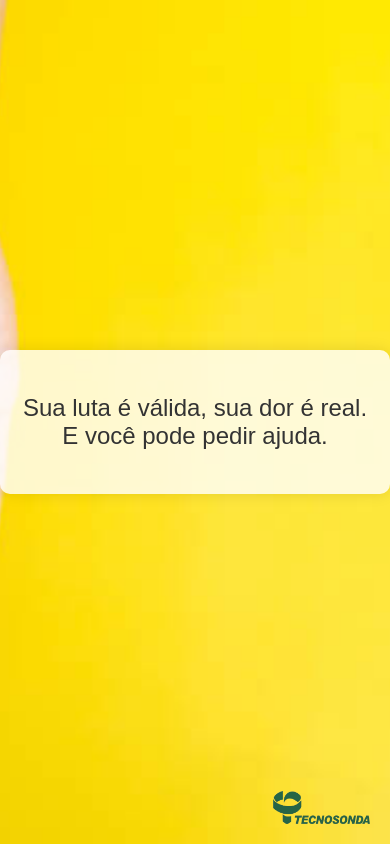
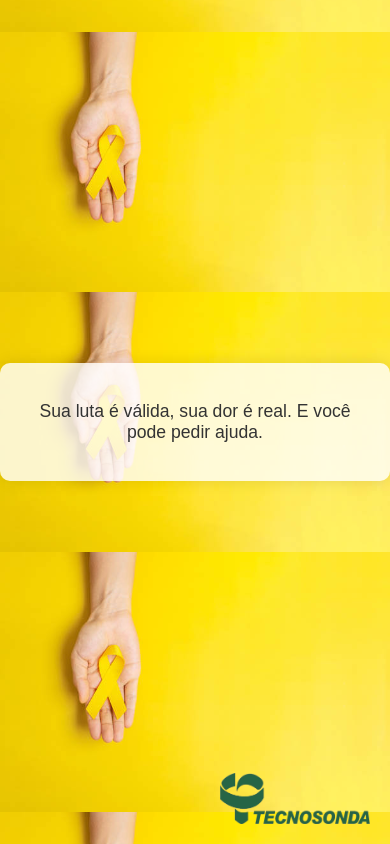
Before and after one commit to Victor-Tec-Seg/mensagens-setembroamarelo, a plain HTML site: page index.html in a window 390 px wide. Drawn offline with Linux system fonts and the light colour scheme.

Commit message:
Update index.html

```diff
--- a/index.html
+++ b/index.html
@@ -13,27 +13,42 @@
             height: 100vh;
             margin: 0;
             background-image: url('https://raw.githubusercontent.com/Victor-Tec-Seg/mensagens-setembroamarelo/main/imagens/plano%20de%20fundo%20-%20setembro%20amarelo.jpg');
-            background-size: cover;
+            background-size: cover; /* Ajusta a imagem de fundo para cobrir toda a tela */
             background-position: center;
+            background-attachment: fixed; /* Mantém a imagem fixa ao rolar a página */
             position: relative;
         }
         .message-box {
             text-align: center;
-            max-width: 600px;
+            max-width: 90%; /* Ajusta a largura para se adaptar a telas menores */
             background-color: rgba(255, 255, 255, 0.8);
             padding: 20px;
             border-radius: 10px;
             box-shadow: 0 0 15px rgba(0, 0, 0, 0.1);
         }
         .message-box p {
-            font-size: 1.5em;
+            font-size: 1.2em; /* Reduz ligeiramente o tamanho da fonte em dispositivos móveis */
             color: #333;
         }
         .logo {
             position: absolute;
             bottom: 20px;
             right: 20px;
-            width: 25%; /* Aumenta o tamanho da logo para 1/4 da largura da tela */
+            width: 25%;
+            max-width: 100px; /* Limita o tamanho máximo da logo em dispositivos menores */
+        }
+        /* Ajustes para telas menores */
+        @media (max-width: 768px) {
+            body {
+                background-size: contain; /* Ajusta a imagem de fundo para caber na tela sem corte em dispositivos menores */
+            }
+            .message-box p {
+                font-size: 1.1em; /* Ajusta o tamanho da fonte para telas menores */
+            }
+            .logo {
+                width: 50%; /* Aumenta o tamanho da logo em dispositivos móveis */
+                max-width: 150px; /* Limita o tamanho máximo da logo em dispositivos menores */
+            }
         }
     </style>
 </head>
@@ -54,7 +69,7 @@
             "Você importa. Se precisar, não hesite em buscar apoio.",
             "A dor pode ser dividida e o peso pode ser aliviado. Se precisar, peça ajuda.",
             "Pedir ajuda é um sinal de força e resiliência.",
-            "A esperança se renova a cada dia. Se precisar de suporte, peça ajuda.",
+            "A esperança se renova a cada dia. Se precisar de suporte, busque ajuda.",
             "Todo mundo precisa de alguém em algum momento. Não tenha medo de pedir ajuda.",
             "Você merece ser ouvido e compreendido. Se precisar, fale com alguém.",
             "Seu valor é incalculável. Se precisar, peça ajuda.",
```
